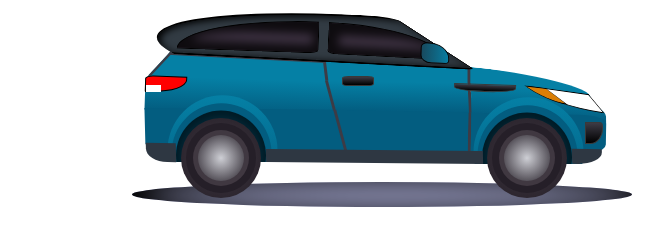
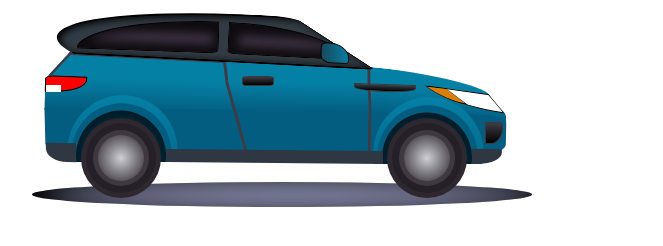
Before and after one commit to kartsevnik/lesson_12-car, a plain HTML site: page index.html in a window 1280 px wide. Shown: the whole page, without its empty margins (113-776 px from the left). Drawn offline with Linux system fonts and the light colour scheme.

Commit message:
Update style.css

```diff
--- a/css/style.css
+++ b/css/style.css
@@ -21,7 +21,7 @@
     height: 45px;
     background-color: hsla(208, 14%, 23%);
     position: fixed;
-    left: 246px;
+    left: 146px;
     top: 11px;
     border-radius: 100% 10% 5% 0;
     border-top: 2px solid #000;
@@ -38,7 +38,7 @@
     height: 30px;
     background-color: rgba(65, 53, 70);
     position: fixed;
-    left: 290px;
+    left: 190px;
     top: 19px;
     border-radius: 100% 0 10% 0;
     border: 1px solid #000;
@@ -52,7 +52,7 @@
     height: 30px;
     background-color: hsla(282, 14%, 24%);
     position: fixed;
-    left: 441px;
+    left: 341px;
     top: 25px;
     border-radius: 0 100% 0 10%;
     border: 1px solid #000;
@@ -66,7 +66,7 @@
     height: 24px;
     background: linear-gradient(90deg, rgba(24,73,93,1) 0%, rgba(8,125,161,1) 100%, rgba(28,88,112,1) 100%);
     position: fixed;
-    left: 530px;
+    left: 430px;
     top: 40px;
     border-radius: 30% 100% 20% 50%;
     border: 1px solid #000;
@@ -82,7 +82,7 @@
     width: 121px;
     height: 18px;
     background-color: #0580a5;
-    left: 580px;
+    left: 480px;
     top: 73px;
     z-index: 4;
 
@@ -96,7 +96,7 @@
     width: 165px;
     height: 20px;
     background-color: #0580a5;
-    left: 437px;
+    left: 337px;
     top: 65px;
     z-index: 3;
 
@@ -109,7 +109,7 @@
     width: 180px;
     height: 22px;
     background-color: #0580a5;
-    left: 272px;
+    left: 172px;
     top: 56px;
     z-index: 2;
 
@@ -123,7 +123,7 @@
     width: 30px;
     height: 8px;
     background: linear-gradient(0deg, rgba(0,0,0,1) 0%, rgba(61,59,69,1) 100%);
-    left: 455px;
+    left: 355px;
     top: 76px;
     z-index: 7;
 
@@ -139,7 +139,7 @@
     height: 30px;
     background: rgb(3,93,128);
     background: linear-gradient(0deg, rgba(3,93,128,1) 0%, rgba(5,128,165,1) 100%);
-    left: 581px;
+    left: 481px;
     top: 88px;
     z-index: 6;
 
@@ -153,7 +153,7 @@
     height: 30px;
     background: rgb(3,93,128);
     background: linear-gradient(0deg, rgba(3,93,128,1) 0%, rgba(5,128,165,1) 100%);
-    left: 442px;
+    left: 342px;
     top: 82px;
     z-index: 5;
 
@@ -167,7 +167,7 @@
     height: 34px;
     background: rgb(3,93,128);
     background: linear-gradient(0deg, rgba(3,93,128,1) 0%, rgba(5,128,165,1) 100%);
-    left: 258px;
+    left: 158px;
     top: 79px;
     z-index: 4;
 
@@ -182,7 +182,7 @@
     width: 60px;
     height: 15px;
     background: rgb(255, 255, 255);
-    left: 648px;
+    left: 548px;
     top: 91px;
     z-index: 7;
 
@@ -195,7 +195,7 @@
     width: 20px;
     height: 12px;
     background: rgb(218, 126, 6);
-    left: 648px;
+    left: 548px;
     top: 88px;
     z-index: 7;
 
@@ -208,7 +208,7 @@
     width: 60px;
     height: 6px;
     background: linear-gradient(0deg, rgba(0,0,0,1) 0%, rgba(61,59,69,1) 100%);
-    left: 567px;
+    left: 467px;
     top: 84px;
     z-index: 8;
 
@@ -223,7 +223,7 @@
     width: 40px;
     height: 14px;
     background: red;
-    left: 258px;
+    left: 158px;
     top: 76px;
     z-index: 7;
 
@@ -236,7 +236,7 @@
     width: 15px;
     height: 7px;
     background: rgb(255, 255, 255);
-    left: 258px;
+    left: 158px;
     top: 85px;
     z-index: 7;
 
@@ -251,7 +251,7 @@
     width: 135px;
     height: 42px;
     background-color: #035D80;
-    left: 581px;
+    left: 481px;
     top: 114px;
     z-index: 6;
 
@@ -264,7 +264,7 @@
     width: 138px;
     height: 43px;
     background-color: #035D80;
-    left: 452px;
+    left: 352px;
     top: 111px;
     z-index: 5;
 
@@ -277,7 +277,7 @@
     width: 200px;
     height: 43px;
     background-color: #035D80;
-    left: 258px;
+    left: 158px;
     top: 109px;
     z-index: 4;
 
@@ -289,7 +289,7 @@
     width: 16px;
     height: 20px;
     background: linear-gradient(0deg, rgba(0,0,0,1) 0%, rgba(61,59,69,1) 100%);
-    left: 698px;
+    left: 598px;
     top: 122px;
     z-index: 8;
 
@@ -303,7 +303,7 @@
     position: fixed;
     overflow: hidden;
     top: 94px;
-    left: 581px;
+    left: 481px;
     z-index: 6;
 }
 
@@ -342,7 +342,7 @@ background: linear-gradient(0deg, rgba(3,93,128,1) 0%, rgba(5,128,165,1) 100%);
     position: fixed;
     overflow: hidden;
     top: 92px;
-    left: 275px;
+    left: 175px;
     z-index: 7;
 }
 
@@ -379,7 +379,7 @@ background: linear-gradient(0deg, rgba(3,93,128,1) 0%, rgba(5,128,165,1) 100%);
     width: 30px;
     height: 15px;
     background-color: hsla(213, 18%, 22%);
-    left: 685px;
+    left: 585px;
     top: 149px;
     z-index: 9;
 
@@ -391,7 +391,7 @@ background: linear-gradient(0deg, rgba(3,93,128,1) 0%, rgba(5,128,165,1) 100%);
     width: 217px;
     height: 13px;
     background-color: hsla(213, 18%, 22%);
-    left: 379px;
+    left: 279px;
     top: 150px;
     z-index: 9;
 
@@ -404,7 +404,7 @@ background: linear-gradient(0deg, rgba(3,93,128,1) 0%, rgba(5,128,165,1) 100%);
     width: 30px;
     height: 19px;
     background-color: hsla(213, 18%, 22%);
-    left: 259px;
+    left: 159px;
     top: 143px;
     z-index: 8;
 
@@ -424,7 +424,7 @@ background: radial-gradient(circle, rgba(64,56,65,1) 0%, rgba(37,31,40,1) 100%);
     position: fixed;
     z-index: 10;
     top: 118px;
-    left: 294px;
+    left: 194px;
     border-radius: 50%;
 }
 .wheel-rear__middle {
@@ -434,7 +434,7 @@ background: radial-gradient(circle, rgba(64,56,65,1) 0%, rgba(37,31,40,1) 100%);
     position: fixed;
     z-index: 10;
     top: 123px;
-    left: 299px;
+    left: 199px;
     border-radius: 50%;
 }
 .wheel-rear__inside {
@@ -444,7 +444,7 @@ background: radial-gradient(circle, rgba(64,56,65,1) 0%, rgba(37,31,40,1) 100%);
     position: fixed;
     z-index: 10;
     top: 130px;
-    left: 305.5px;
+    left: 205.5px;
     border-radius: 50%;
 }
 .wheel-rear__disk {
@@ -455,7 +455,7 @@ background: radial-gradient(circle, rgba(64,56,65,1) 0%, rgba(37,31,40,1) 100%);
     position: fixed;
     z-index: 10;
     top: 135px;
-    left: 311px;
+    left: 211px;
     border-radius: 50%;
 }
 
@@ -470,7 +470,7 @@ background: radial-gradient(circle, rgba(64,56,65,1) 0%, rgba(37,31,40,1) 100%);
     position: fixed;
     z-index: 10;
     top: 118px;
-    left: 600px;
+    left: 500px;
     border-radius: 50%;
 }
 .wheel-front__middle {
@@ -480,7 +480,7 @@ background: radial-gradient(circle, rgba(64,56,65,1) 0%, rgba(37,31,40,1) 100%);
     position: fixed;
     z-index: 10;
     top: 123px;
-    left: 605px;
+    left: 505px;
     border-radius: 50%;
 }
 .wheel-front__inside {
@@ -490,7 +490,7 @@ background: radial-gradient(circle, rgba(64,56,65,1) 0%, rgba(37,31,40,1) 100%);
     position: fixed;
     z-index: 10;
     top: 130px;
-    left: 612px;
+    left: 512px;
     border-radius: 50%;
 }
 .wheel-front__disk {
@@ -501,7 +501,7 @@ background: radial-gradient(circle, rgba(64,56,65,1) 0%, rgba(37,31,40,1) 100%);
     position: fixed;
     z-index: 10;
     top: 135px;
-    left: 617px;
+    left: 517px;
     border-radius: 50%;
 }
 .shadow-car {
@@ -511,6 +511,6 @@ background: radial-gradient(circle, rgba(64,56,65,1) 0%, rgba(37,31,40,1) 100%);
     border-radius: 80%;
     position: fixed;
     top: 182px;
-    left: 245px;
+    left: 145px;
     box-shadow: inset #000 11px 1px 30px;
 }
```
